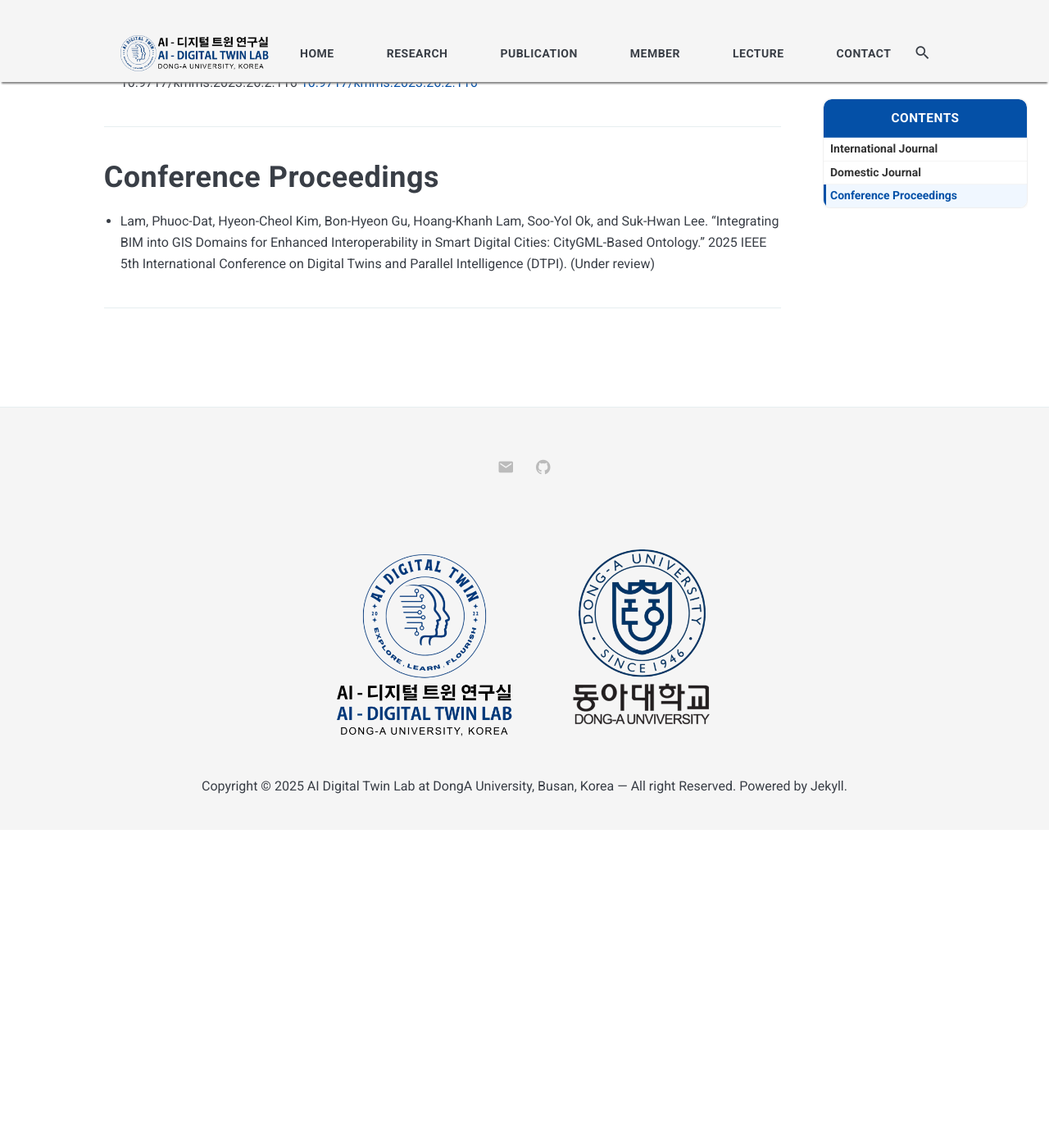
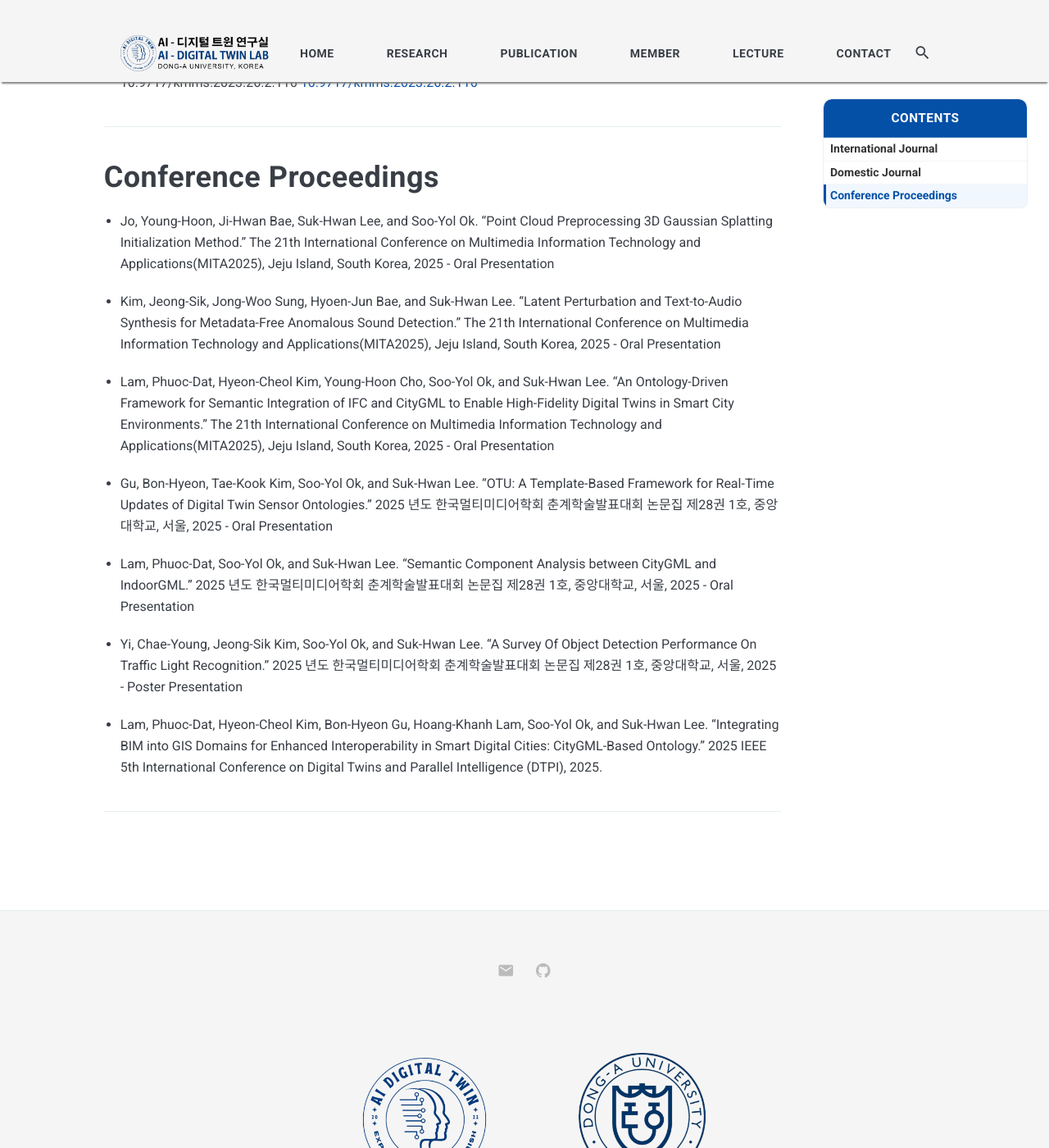
Before and after one commit to AIDTLab-DAU/AIDTLab-DAU.github.io, a Jekyll site: the page built from _pages/2-publication.md, in a window 1280 px wide and 1400 px high, scrolled down 1158 px. Shown: the whole window at 82% size. Built offline with Jekyll 4.4.1, drawn with Linux system fonts in a browser that asks for light colours; nearby versions of some CDN libraries; before the commit the page ends 2170 px from its top, so only the background shows below that.

Commit message:
update publication

```diff
--- a/_pages/2-publication.md
+++ b/_pages/2-publication.md
@@ -31,6 +31,18 @@ toc: true
 
 # Conference Proceedings
 
-* Lam, Phuoc-Dat, Hyeon-Cheol Kim, Bon-Hyeon Gu, Hoang-Khanh Lam, Soo-Yol Ok, and Suk-Hwan Lee. "Integrating BIM into GIS Domains for Enhanced Interoperability in Smart Digital Cities: CityGML-Based Ontology." 2025 IEEE 5th International Conference on Digital Twins and Parallel Intelligence (DTPI). (Under review)
+* Jo, Young-Hoon, Ji-Hwan Bae, Suk-Hwan Lee, and Soo-Yol Ok. "Point Cloud Preprocessing 3D Gaussian Splatting Initialization Method." The 21th International Conference on Multimedia Information Technology and Applications(MITA2025), Jeju Island, South Korea, 2025 - Oral Presentation
+
+* Kim, Jeong-Sik, Jong-Woo Sung, Hyoen-Jun Bae, and Suk-Hwan Lee. "Latent Perturbation and Text-to-Audio Synthesis for Metadata-Free Anomalous Sound Detection." The 21th International Conference on Multimedia Information Technology and Applications(MITA2025), Jeju Island, South Korea, 2025 - Oral Presentation
+
+* Lam, Phuoc-Dat, Hyeon-Cheol Kim, Young-Hoon Cho, Soo-Yol Ok, and Suk-Hwan Lee. "An Ontology-Driven Framework for Semantic Integration of IFC and CityGML to Enable High-Fidelity Digital Twins in Smart City Environments." The 21th International Conference on Multimedia Information Technology and Applications(MITA2025), Jeju Island, South Korea, 2025 - Oral Presentation
+
+* Gu, Bon-Hyeon, Tae-Kook Kim, Soo-Yol Ok, and Suk-Hwan Lee. "OTU: A Template-Based Framework for Real-Time Updates of Digital Twin Sensor Ontologies." 2025 년도 한국멀티미디어학회 춘계학술발표대회 논문집 제28권 1호, 중앙대학교, 서울, 2025 - Oral Presentation
+
+* Lam, Phuoc-Dat, Soo-Yol Ok, and Suk-Hwan Lee. "Semantic Component Analysis between CityGML and IndoorGML." 2025 년도 한국멀티미디어학회 춘계학술발표대회 논문집 제28권 1호, 중앙대학교, 서울, 2025 - Oral Presentation
+
+* Yi, Chae-Young, Jeong-Sik Kim, Soo-Yol Ok, and Suk-Hwan Lee. "A Survey Of Object Detection Performance On Traffic Light Recognition." 2025 년도 한국멀티미디어학회 춘계학술발표대회 논문집 제28권 1호, 중앙대학교, 서울, 2025 - Poster Presentation
+
+* Lam, Phuoc-Dat, Hyeon-Cheol Kim, Bon-Hyeon Gu, Hoang-Khanh Lam, Soo-Yol Ok, and Suk-Hwan Lee. "Integrating BIM into GIS Domains for Enhanced Interoperability in Smart Digital Cities: CityGML-Based Ontology." 2025 IEEE 5th International Conference on Digital Twins and Parallel Intelligence (DTPI), 2025.
 
 ***
```
